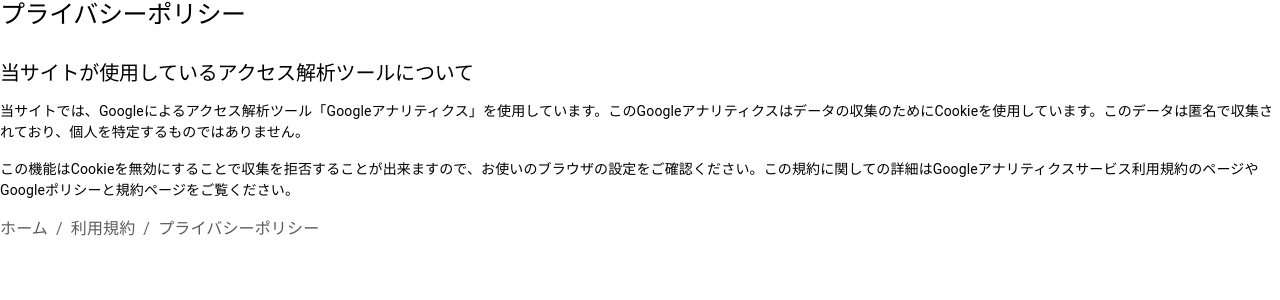
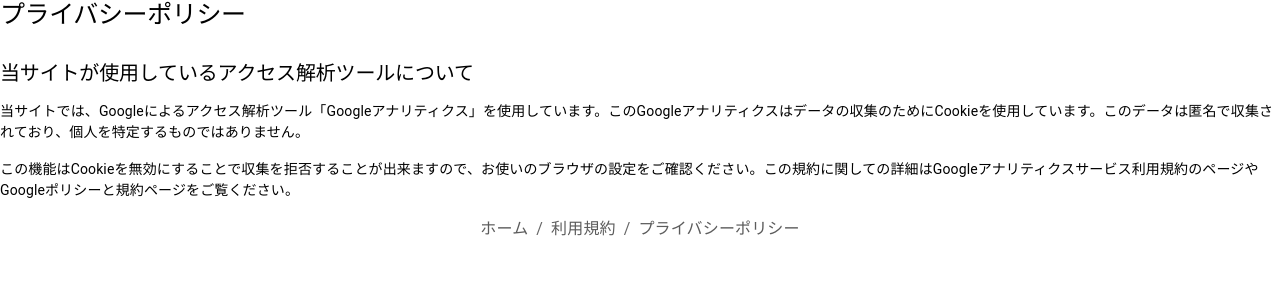
Before and after one commit to chika-create/onigiri-calc, a React (Create React App) app: page /privacypolicy in a window 1280 px wide. Shown: the top 300 px of the page. Built offline with nearby package versions, Linux system fonts and the light colour scheme.

Commit message:
update: フッターナビにデザインを適用

```diff
--- a/src/components/templates/FooteNav.tsx
+++ b/src/components/templates/FooteNav.tsx
@@ -1,4 +1,4 @@
-import Breadcrumbs from "@mui/material/Breadcrumbs";
+import { Breadcrumbs, Box } from "@mui/material";
 
 import { Routes, Route, BrowserRouter, Link } from "react-router-dom";
 import { AppContent } from "../../App";
@@ -14,9 +14,12 @@ export default function FooterNav() {
         <Route path="/term" element={<Term />} />
         <Route path="/privacypolicy" element={<PrivacyPolicy />} />
       </Routes>
-
+      <Box sx={{ display: "flex", justifyContent: "center", mb: 2 }}>
         <Breadcrumbs aria-label="breadcrumb">
-        <Link to="/" style={{ color: grayColor[300], textDecoration: "none" }}>
+          <Link
+            to="/"
+            style={{ color: grayColor[300], textDecoration: "none" }}
+          >
             ホーム
           </Link>
           <Link
@@ -32,6 +35,7 @@ export default function FooterNav() {
             プライバシーポリシー
           </Link>
         </Breadcrumbs>
+      </Box>
     </BrowserRouter>
   );
 }
```
Lines whose indentation alone changed are shown as unchanged.
